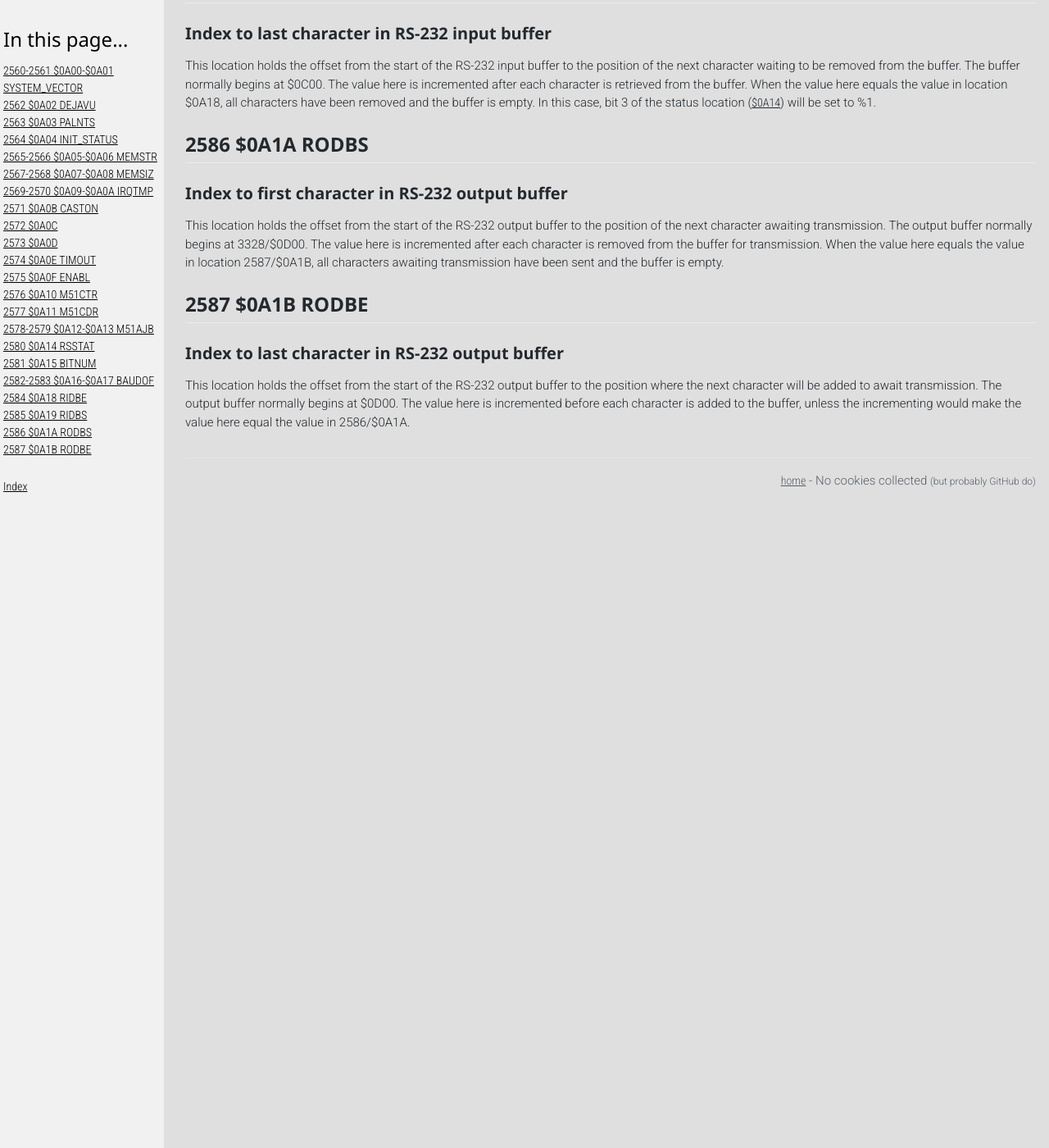
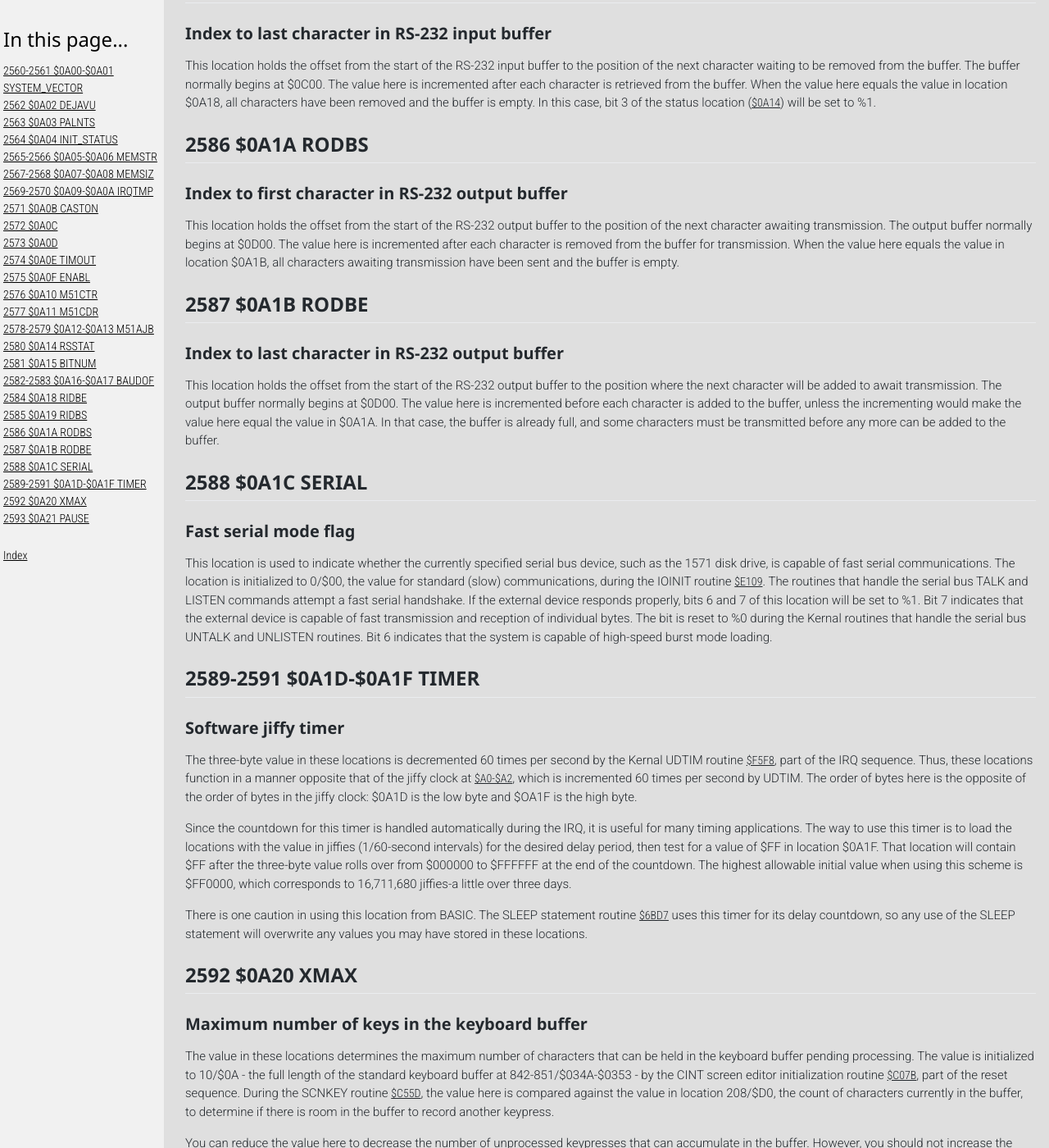
Before and after one commit to c128lib/Reference, a Jekyll site: the page built from 0A00.md, in a window 1280 px wide and 1400 px high, scrolled down 8352 px. Shown: the whole window at 82% size. Built offline with Jekyll 4.4.1, drawn with Linux system fonts in a browser that asks for light colours; comment, search, counter and statistics services are not loaded; some of the changed text lies outside the part shown.

Commit message:
0a00 wip

```diff
--- a/0A00.md
+++ b/0A00.md
@@ -533,10 +533,10 @@ location ([$0A14](0A14)) will be set to %1.
 ### Index to first character in RS-232 output buffer
 This location holds the offset from the start of the RS-232 output buffer
 to the position of the next character awaiting transmission. The output
-buffer normally begins at 3328/$0D00.
+buffer normally begins at $0D00.
 The value here is incremented after each character is removed
 from the buffer for transmission. When the value here equals
-the value in location 2587/$0A1B, all characters awaiting
+the value in location $0A1B, all characters awaiting
 transmission have been sent and the buffer is empty.
 
 ## 2587 $0A1B RODBE <a name="0A1B"></a>
@@ -546,4 +546,79 @@ to the position where the next character will be
 added to await transmission. The output buffer normally begins at $0D00.
 The value here is incremented before
 each character is added to the buffer, unless the incrementing
-would make the value here equal the value in 2586/$0A1A.
+would make the value here equal the value in $0A1A.
+In that case, the buffer is already full, and some characters
+must be transmitted before any more can be added to the buffer.
+
+## 2588 $0A1C SERIAL <a name="0A1C"></a>
+### Fast serial mode flag
+This location is used to indicate whether the currently specified serial
+bus device, such as the 1571 disk drive, is capable
+of fast serial communications. The location is initialized to
+0/$00, the value for standard (slow) communications, during
+the IOINIT routine [$E109](E000#E109). The routines that handle the serial
+bus TALK and LISTEN commands attempt a fast serial handshake. If the
+external device responds properly, bits 6 and 7 of
+this location will be set to %1. Bit 7 indicates that the external
+device is capable of fast transmission and reception of individual
+bytes. The bit is reset to %0 during the Kernal routines
+that handle the serial bus UNTALK and UNLISTEN routines.
+Bit 6 indicates that the system is capable of high-speed burst
+mode loading.
+
+## 2589-2591 $0A1D-$0A1F TIMER <a name="0A1D"></a>
+### Software jiffy timer
+The three-byte value in these locations is decremented 60
+times per second by the Kernal UDTIM routine [$F5F8](E000#F5F8), part
+of the IRQ sequence. Thus, these locations function in a manner opposite
+that of the jiffy clock at [$A0-$A2](0000#A0),
+which is incremented 60 times per second by UDTIM. The order of bytes
+here is the opposite of the order of bytes in the
+jiffy clock: $0A1D is the low byte and $OA1F is the high byte.
+
+Since the countdown for this timer is handled automatically during the
+IRQ, it is useful for many timing applications.
+The way to use this timer is to load the locations with the
+value in jiffies (1/60-second intervals) for the desired delay
+period, then test for a value of $FF in location $0A1F.
+That location will contain $FF after the three-byte value rolls
+over from $000000 to $FFFFFF at the end of the countdown.
+The highest allowable initial value when using this scheme is
+$FF0000, which corresponds to 16,711,680 jiffies-a little over
+three days.
+
+There is one caution in using this location from BASIC.
+The SLEEP statement routine [$6BD7](4000#6BD7) uses this timer for its
+delay countdown, so any use of the SLEEP statement will
+overwrite any values you may have stored in these locations.
+
+## 2592 $0A20 XMAX <a name="0A20"></a>
+### Maximum number of keys in the keyboard buffer
+The value in these locations determines the maximum number
+of characters that can be held in the keyboard buffer pending
+processing. The value is initialized to 10/$0A - the full length
+of the standard keyboard buffer at 842-851/$034A-$0353 -
+by the CINT screen editor initialization routine [$C07B](C000#C07B), part
+of the reset sequence. During the SCNKEY routine [$C55D](C000#C55D),
+the value here is compared against the value in location
+208/$D0, the count of characters currently in the buffer, to
+determine if there is room in the buffer to record another
+keypress.
+
+You can reduce the value here to decrease the number of
+unprocessed keypresses that can accumulate in the buffer.
+However, you should not increase the value above 10, as this
+will cause overflow from the buffer to overwrite the tab stop
+table at 852-861/$0354-$035D.
+
+## 2593 $0A21 PAUSE <a name="0A21"></a>
+### Scroll pause flag
+This location is used to pause printing. During the screen
+BSOUT routine [$C72D](C000#C72D), the value here is tested.
+If it is nonzero, the routine will wait indefinitely for the location to be
+reset to zero. The value is initialized to 0/$00 by the CINT
+routine [$C07B](C000#C07B). To implement the pause feature, the SCNKEY
+routine [$C55D](C000#C55D), part of the system IRQ sequence, sets this location
+to 13/$0D when either the NO SCROLL or CONTROL-S
+keys are pressed, and resets the location to 0/$00 when the
+next key is pressed.
```
Also changed, not shown: index.md (+2 -2 lines).
